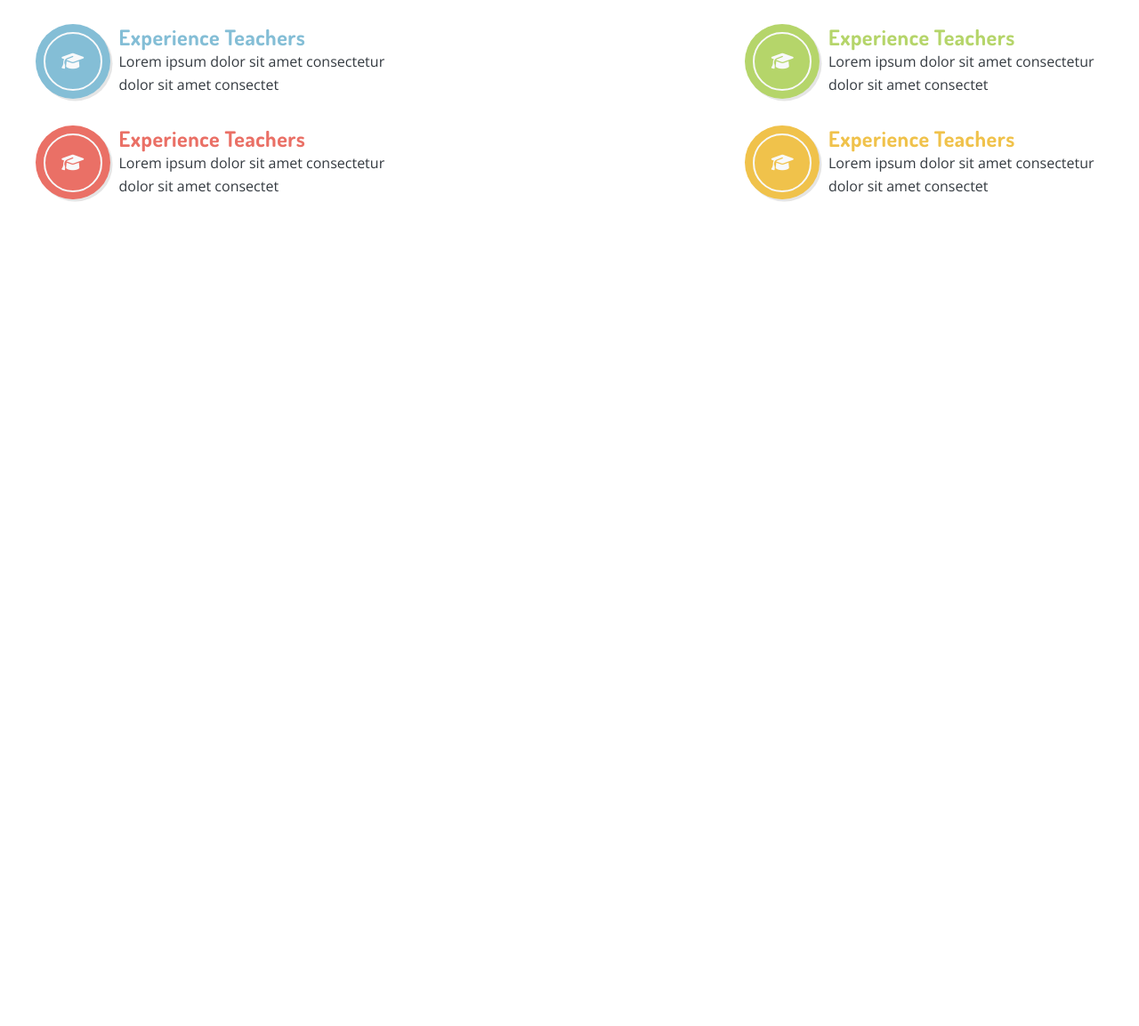
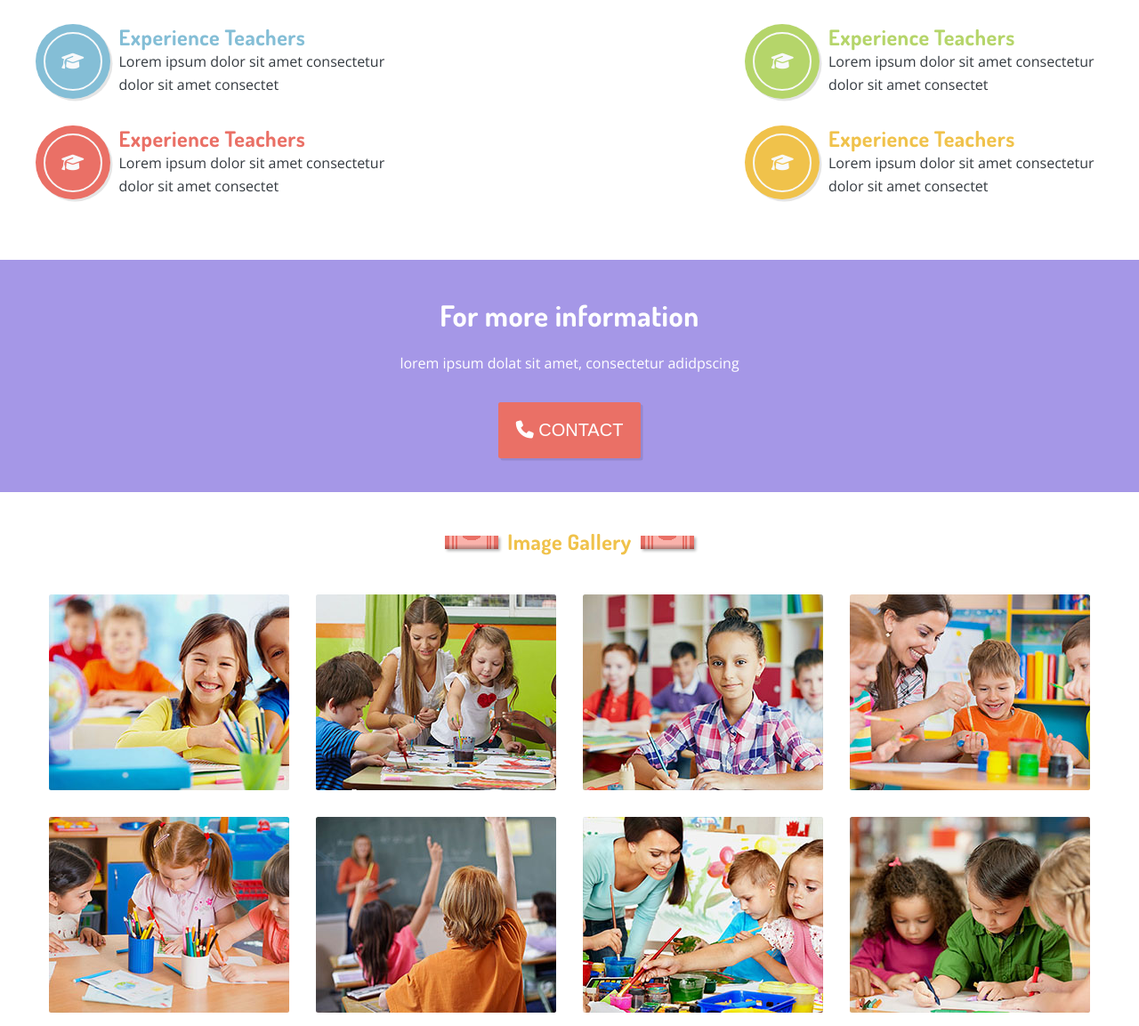
Before and after one commit to timpen123/Guppgiftny, a plain HTML site: page index.html in a window 1280 px wide. Shown: the part 785-1938 px from the top of the page at 89% size. Before the commit the page ends 1077 px from the top, so only its background shows below. Drawn offline with nearby package versions, Linux system fonts and the light colour scheme.

Commit message:
Image Gallery

```diff
--- a/css/layout.css
+++ b/css/layout.css
@@ -15,6 +15,8 @@
 /****Margin****/
 .mr-auto, .mx-auto {margin-right: auto;}
 .ml-auto, .mx-auto {margin-left: auto;}
+
+.m-6 { margin: var(--distance-6); }
 
 .mt-0, .my-0 {margin-top: var(--distance-0);}  /* 0rem */
 .mb-0, .my-0 {margin-bottom: var(--distance-0);}
@@ -57,6 +59,7 @@
 /****typography ****/
 .text-decoration-none {text-decoration: none; }
 .text-center {text-align: center;}
+.text-uppercase {text-transform: uppercase;}
 
 .text-size-xxs {font-size: var(--display-XXS); }
 .text-size-xs {font-size: var(--display-XS); }
@@ -88,10 +91,11 @@ nav div a:not(:first-child){margin-left: var(--distance-12);}
 }
 
 /****Borders****/
-.border-small-white {border: var(--border-xs-white);}
-.border-radius {border-radius: var(--border-radius-sm);}
-.border-bottom-xs {border-bottom: var(--border-xs);}
+.border-small-white {border: var(--border-xs-white); }
+.border-radius {border-radius: var(--border-radius-sm); }
+.border-bottom-xs {border-bottom: var(--border-xs); }
 .border-sm { border: var(--border-sm); }
+.border-transparent {border: var(--border-transparent); }
 
 /****Coloured Bar****/
 .bar-height{ height: .3rem;}
--- a/index.html
+++ b/index.html
@@ -168,7 +168,7 @@
         <div class="crayon" style="--crayon-color:#b5d56a; --crayon-paper-color:#e4f0cc; --crayon-line-color: #b5d56a; "></div>
     </section>
 
-      <!--Features-->
+        <!--Features-->
       <section class="d-flex justifty-content-center mb-15">
           <div class="d-flex justify-content-between flex-wrap max-width px-12">
               <!--Feature 1-->
@@ -186,7 +186,7 @@
                       <div>Lorem ipsum dolor sit amet consectetur dolor sit amet consectet</div>
                   </div>
               </div>
-              <!--Feature 1-->
+              <!--Feature 2-->
               <div class="d-flex f-width px-4 mb-12">
                 <!--Circle with Icon-->
                 <div class="mr-4">
@@ -201,7 +201,7 @@
                     <div>Lorem ipsum dolor sit amet consectetur dolor sit amet consectet</div>
                 </div>
             </div>
-            <!--Feature 1-->
+            <!--Feature 3-->
             <div class="d-flex f-width px-4 mb-12">
                 <!--Circle with Icon-->
                 <div class="mr-4">
@@ -216,7 +216,7 @@
                     <div>Lorem ipsum dolor sit amet consectetur dolor sit amet consectet</div>
                 </div>
             </div>
-            <!--Feature 1-->
+            <!--Feature 4-->
             <div class="d-flex f-width px-4 mb-12">
                 <!--Circle with Icon-->
                 <div class="mr-4">
@@ -231,7 +231,7 @@
                     <div>Lorem ipsum dolor sit amet consectetur dolor sit amet consectet</div>
                 </div>
             </div>
-            <!--Feature 1-->
+            <!--Feature 5-->
             <div class="d-flex f-width px-4 mb-12">
                 <!--Circle with Icon-->
                 <div class="mr-4">
@@ -246,7 +246,7 @@
                     <div>Lorem ipsum dolor sit amet consectetur dolor sit amet consectet</div>
                 </div>
             </div>
-            <!--Feature 1-->
+            <!--Feature 6-->
             <div class="d-flex f-width px-4 mb-12">
                 <!--Circle with Icon-->
                 <div class="mr-4">
@@ -263,6 +263,42 @@
             </div>
           </div>
       </section>
+        <!--Kontakt-->
+      <section class="bg-primary p-15">
+          <div class="d-flex flex-column justifty-content-center align-items-center text-white">
+              <h1 class="mb-6">For more information</h1>
+              <div class="mb-12">lorem ipsum dolat sit amet, consectetur adidpscing</div>
+              <button class="btn-danger text-white p-8 text-size-lg text-uppercase border-transparent shadow-lg border-radius">
+                  <i class="fa fa-phone"></i>
+                  Contact
+              </button>
+          </div>
+
+      </section>
+
+        <!--Bild Galleri Heading-->
+          <section class="d-flex justifty-content-center align-items-center mt-15 mb-10">
+            <div class="crayon" style="--crayon-color:#ea7066; --crayon-paper-color:#fab2ab; --crayon-line-color: #ea7066; "></div>
+            <h2 class="mx-4 text-warning">Image Gallery</h2>
+            <div class="crayon" style="--crayon-color:#ea7066; --crayon-paper-color:#fab2ab; --crayon-line-color: #ea7066; "></div>
+        </section>
+        <!--Bild Galleri-->
+        <section class="d-flex justifty-content-center align-items-center">
+              <!--Bilder-->
+            <div class="d-flex justifty-content-center flex-wrap max-width">
+                <img src="images/gallery/gallery-img1.jpg" class="border-radius m-6 " alt="Childen at school">
+                <img src="images/gallery/gallery-img2.jpg" class="border-radius m-6 " alt="Childen at school">
+                <img src="images/gallery/gallery-img3.jpg" class="border-radius m-6 " alt="Childen at school">
+                <img src="images/gallery/gallery-img4.jpg" class="border-radius m-6 " alt="Childen at school">
+                <img src="images/gallery/gallery-img5.jpg" class="border-radius m-6 " alt="Childen at school">
+                <img src="images/gallery/gallery-img6.jpg" class="border-radius m-6 " alt="Childen at school">
+                <img src="images/gallery/gallery-img7.jpg" class="border-radius m-6 " alt="Childen at school">
+                <img src="images/gallery/gallery-img8.jpg" class="border-radius m-6 " alt="Childen at school">
+
+            </div>
+        </section>
+
+
 
 </body>
 </html>
```
